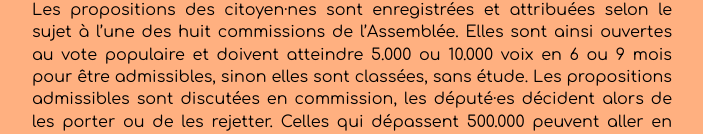
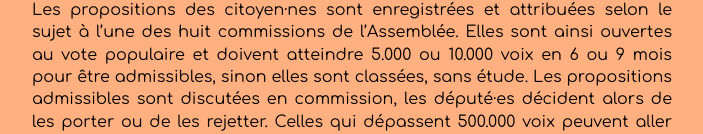
Before and after one commit to politipet/politipet.github.io, a Jekyll site: the page built from info.md, in a window 1280 px wide and 1400 px high. Shown: the part 408-542 px from the top of the window, without its empty margins (288-991 px from the left). Built offline with Jekyll 4.4.1, drawn with Linux system fonts in a browser that asks for light colours; our own code applies the rules of GitHub Pages for plain Markdown files; part of the change alters nothing that is shown; some of the changed text lies outside the part shown.

```diff
--- a/info.md
+++ b/info.md
@@ -34,7 +34,7 @@ et doivent atteindre 5.000 ou 10.000 voix en 6 ou 9 mois pour
 être admissibles, sinon elles sont classées, sans étude.
 Les propositions admissibles sont discutées en commission, les
 député·es décident alors de les porter ou de les rejetter. Celles
-qui dépassent 500.000 peuvent aller en débat public dans l'hémicycle.
+qui dépassent 500.000 voix peuvent aller en débat public dans l'hémicycle.
 
 
 ![pie chart PAN](pie-chart-PAN.png)
@@ -45,7 +45,7 @@ qui dépassent 500.000 peuvent aller en débat public dans l'hémicycle.
 ☆ aux armes, citoyen·nes ☆
 --------------------------
 
-Les intitiatives citoyennes sont une voie d'entrée directe
+Les initiatives citoyennes sont une voie d'entrée directe
 dans le parlement. La signature, anonyme et officielle, constitue
 un véritable <u>vote électronique</u>.
 Participer aux scrutins réalise deux actions en même temps :
```
